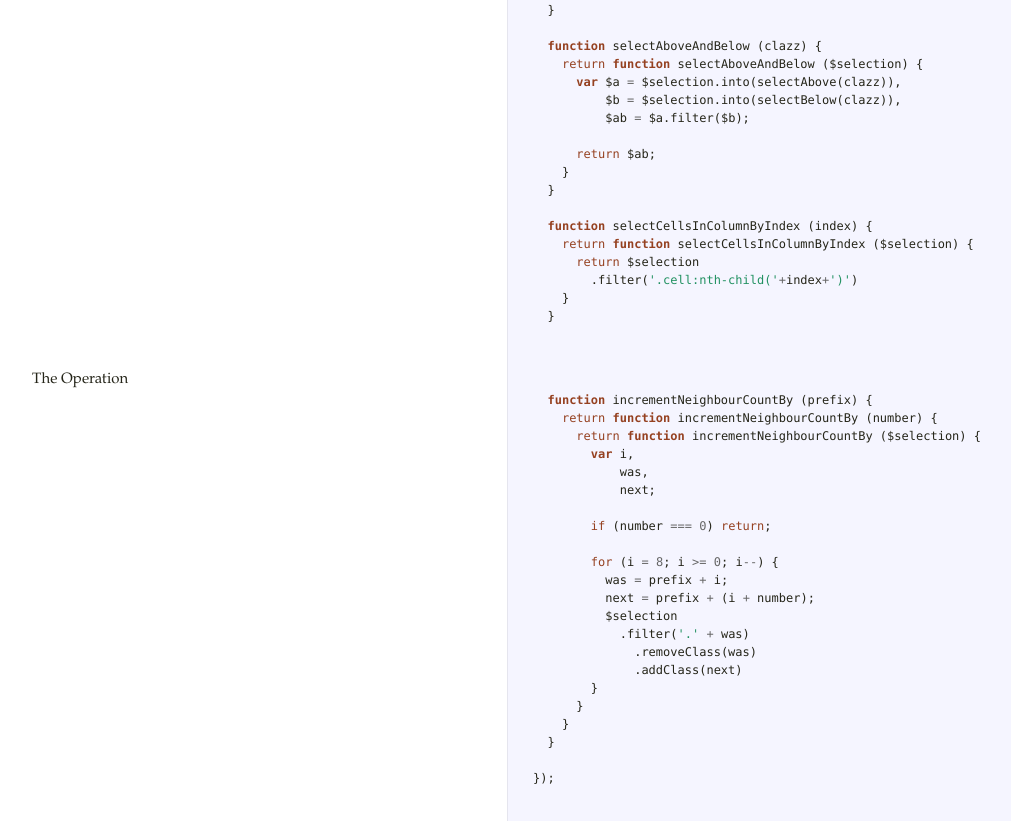
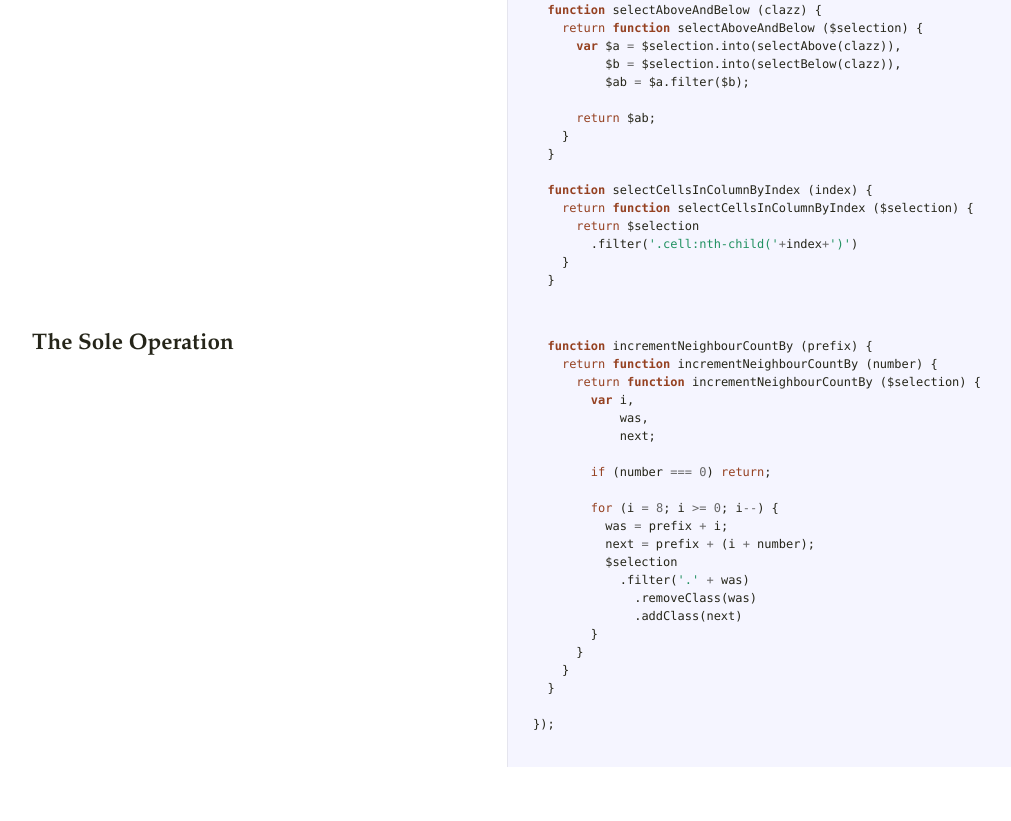
Before and after one commit to raganwald/JQuery-Combinators, a plain HTML site: page life/life.html in a window 1280 px wide. Shown: the part 7123-7944 px from the top of the page, without its empty margins (18-1029 px from the left). After the commit the page ends 7890 px from the top, so only its background shows below. Drawn offline with Linux system fonts and the light colour scheme.

Commit message:
more formatting fun

```diff
--- a/life/life.html
+++ b/life/life.html
@@ -218,8 +218,7 @@
       </pre></div>             </td>           </tr>                               <tr id="section-21">             <td class="docs">               <div class="pilwrap">                 <a class="pilcrow" href="#section-21">&#182;</a>               </div>               <p>That's it, remove the neighbour counts.</p>             </td>             <td class="code">               <div class="highlight"><pre>      <span class="p">.</span><span class="nx">removeClass</span><span class="p">(</span><span class="s1">&#39;n0 n1 n2 n3 n4 n5 n6 n7 n8&#39;</span><span class="p">);</span>
 
   <span class="p">}</span>
-  </pre></div>             </td>           </tr>                               <tr id="section-22">             <td class="docs">               <div class="pilwrap">                 <a class="pilcrow" href="#section-22">&#182;</a>               </div>               <h2>Setup Functions</h2>             </td>             <td class="code">               <div class="highlight"><pre>
-  <span class="kd">function</span> <span class="nx">buildLifeUniverse</span> <span class="p">()</span> <span class="p">{</span>
+  </pre></div>             </td>           </tr>                               <tr id="section-22">             <td class="docs">               <div class="pilwrap">                 <a class="pilcrow" href="#section-22">&#182;</a>               </div>               <h2>Setup Functions</h2>             </td>             <td class="code">               <div class="highlight"><pre>  <span class="kd">function</span> <span class="nx">buildLifeUniverse</span> <span class="p">()</span> <span class="p">{</span>
     <span class="kd">var</span> <span class="nx">i</span><span class="p">,</span>
         <span class="nx">j</span><span class="p">,</span>
         <span class="nx">$tr</span><span class="p">;</span>
@@ -249,8 +248,7 @@
           <span class="p">.</span><span class="nx">toggleClass</span><span class="p">(</span><span class="s2">&quot;alive&quot;</span><span class="p">)</span>
       <span class="p">})</span>
   <span class="p">}</span>
-  </pre></div>             </td>           </tr>                               <tr id="section-23">             <td class="docs">               <div class="pilwrap">                 <a class="pilcrow" href="#section-23">&#182;</a>               </div>               <h2>The Filters</h2>             </td>             <td class="code">               <div class="highlight"><pre>
-  <span class="kd">function</span> <span class="nx">selectLeft</span> <span class="p">(</span><span class="nx">clazz</span><span class="p">)</span> <span class="p">{</span>
+  </pre></div>             </td>           </tr>                               <tr id="section-23">             <td class="docs">               <div class="pilwrap">                 <a class="pilcrow" href="#section-23">&#182;</a>               </div>               <h2>The Filters</h2>             </td>             <td class="code">               <div class="highlight"><pre>  <span class="kd">function</span> <span class="nx">selectLeft</span> <span class="p">(</span><span class="nx">clazz</span><span class="p">)</span> <span class="p">{</span>
     <span class="k">return</span> <span class="kd">function</span> <span class="nx">selectLeft</span> <span class="p">(</span><span class="nx">$selection</span><span class="p">)</span> <span class="p">{</span>
       <span class="k">return</span> <span class="nx">$selection</span>
         <span class="p">.</span><span class="nx">filter</span><span class="p">(</span><span class="s1">&#39;.cell&#39;</span><span class="o">+</span><span class="nx">clazz</span><span class="o">+</span><span class="s1">&#39; + .cell&#39;</span><span class="p">)</span>
@@ -355,8 +353,7 @@
         <span class="p">.</span><span class="nx">filter</span><span class="p">(</span><span class="s1">&#39;.cell:nth-child(&#39;</span><span class="o">+</span><span class="nx">index</span><span class="o">+</span><span class="s1">&#39;)&#39;</span><span class="p">)</span>
     <span class="p">}</span>
   <span class="p">}</span>
-  </pre></div>             </td>           </tr>                               <tr id="section-24">             <td class="docs">               <div class="pilwrap">                 <a class="pilcrow" href="#section-24">&#182;</a>               </div>               <p>The Operation</p>             </td>             <td class="code">               <div class="highlight"><pre>
-  <span class="kd">function</span> <span class="nx">incrementNeighbourCountBy</span> <span class="p">(</span><span class="nx">prefix</span><span class="p">)</span> <span class="p">{</span>
+  </pre></div>             </td>           </tr>                               <tr id="section-24">             <td class="docs">               <div class="pilwrap">                 <a class="pilcrow" href="#section-24">&#182;</a>               </div>               <h2>The Sole Operation</h2>             </td>             <td class="code">               <div class="highlight"><pre>  <span class="kd">function</span> <span class="nx">incrementNeighbourCountBy</span> <span class="p">(</span><span class="nx">prefix</span><span class="p">)</span> <span class="p">{</span>
     <span class="k">return</span> <span class="kd">function</span> <span class="nx">incrementNeighbourCountBy</span> <span class="p">(</span><span class="nx">number</span><span class="p">)</span> <span class="p">{</span>
       <span class="k">return</span> <span class="kd">function</span> <span class="nx">incrementNeighbourCountBy</span> <span class="p">(</span><span class="nx">$selection</span><span class="p">)</span> <span class="p">{</span>
         <span class="kd">var</span> <span class="nx">i</span><span class="p">,</span>
--- a/life/life.js
+++ b/life/life.js
@@ -260,7 +260,6 @@
 	}
 
 	// ## Setup Functions
-
 	function buildLifeUniverse () {
 		var i,
 				j,
@@ -293,7 +292,6 @@
 	}
 
 	// ## The Filters
-
 	function selectLeft (clazz) {
 		return function selectLeft ($selection) {
 			return $selection
@@ -400,8 +398,7 @@
 		}
 	}
 
-	// The Operation
-
+	// ## The Sole Operation
 	function incrementNeighbourCountBy (prefix) {
 		return function incrementNeighbourCountBy (number) {
 			return function incrementNeighbourCountBy ($selection) {
```
